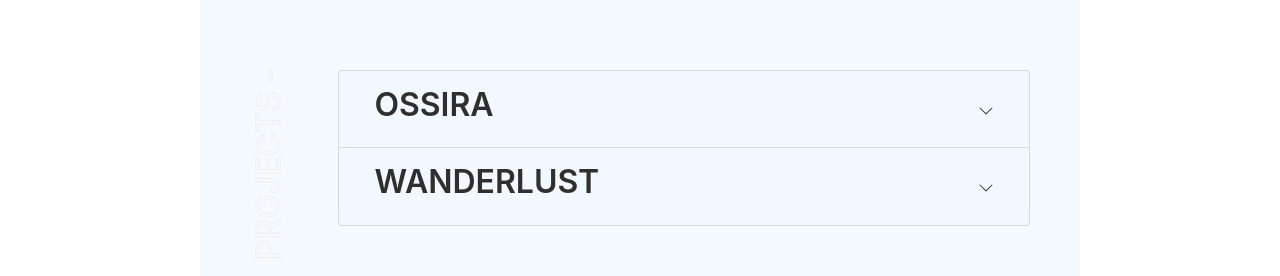
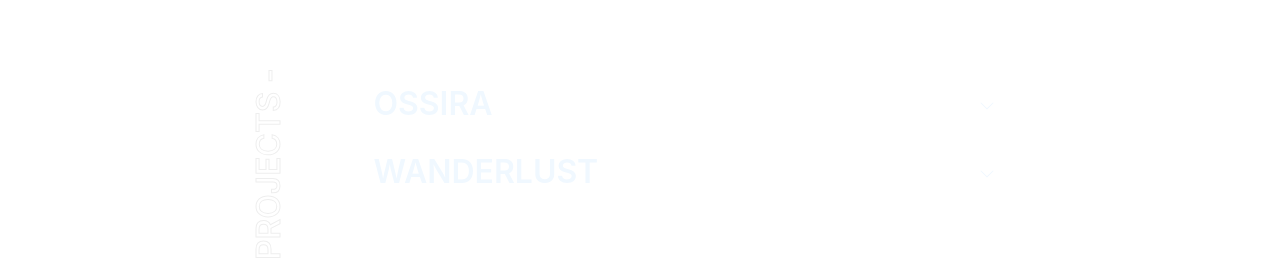
Before and after one commit to tefi-sosa/New-React-Portfolio, a React (Create React App) app in the folder portfolio/: page / in a window 1280 px wide. Shown: the part 812-1088 px from the top of the page. Built offline with nearby package versions, Linux system fonts and the light colour scheme.

Commit message:
Some css animations

```diff
--- a/portfolio/src/App.css
+++ b/portfolio/src/App.css
@@ -150,17 +150,20 @@ h2{
   padding: 50px;
   min-height: 100vh;
   display: flex;
-  background-color: rgba(240, 248, 255, 0.687);
+  /* background-color: rgba(240, 248, 255, 0.687); */
 }
 
 .accordion {
   margin: 2rem auto;
-  color: rgb(48, 47, 47);
+  /* color: rgb(48, 47, 47); */
+  color: aliceblue;
 }
 
 .accordion-item {
-  background-color: rgba(240, 248, 255, 0.687);
+  /* background-color: rgba(240, 248, 255, 0.687); */
+  background-color: transparent;
   padding: 15px 10px;
+  border: none;
 }
 
 .accordion-title {
@@ -173,6 +176,10 @@ h2{
   background-color: transparent;
 }
 
+.accordion-content{
+  animation: fade-in 3000ms;
+}
+
 .project-buttons{
   padding: 0 50px;
   display: flex;
@@ -183,6 +190,17 @@ h2{
 
 button{
   padding: 10px 20px;
+  color: #eee;
+  border-color: #eee;
+  border-style: solid;
+  transition: all 0.4s ease 0s;
+}
+
+button:hover{
+  color: rgb(48, 47, 47);
+  background-color: #eee;
+  border-color: #eee;
+  transition: all 0.4s ease 0s;
 }
 
 .carousel{
@@ -191,6 +209,7 @@ button{
 
 h3{
   font-size: 2rem;
+  margin: 0;
   font-weight: 600;
   font-family: 'Montserrat' sans-serif;
 }
```
